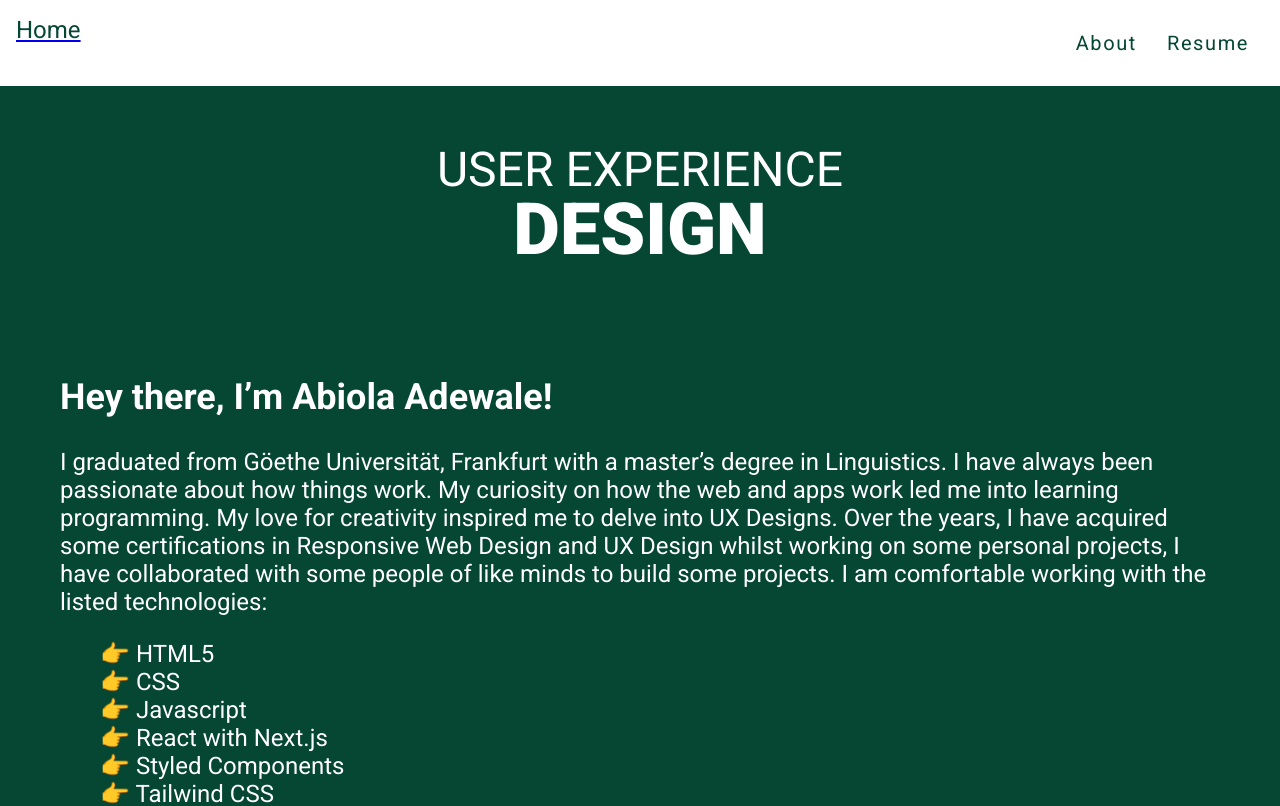
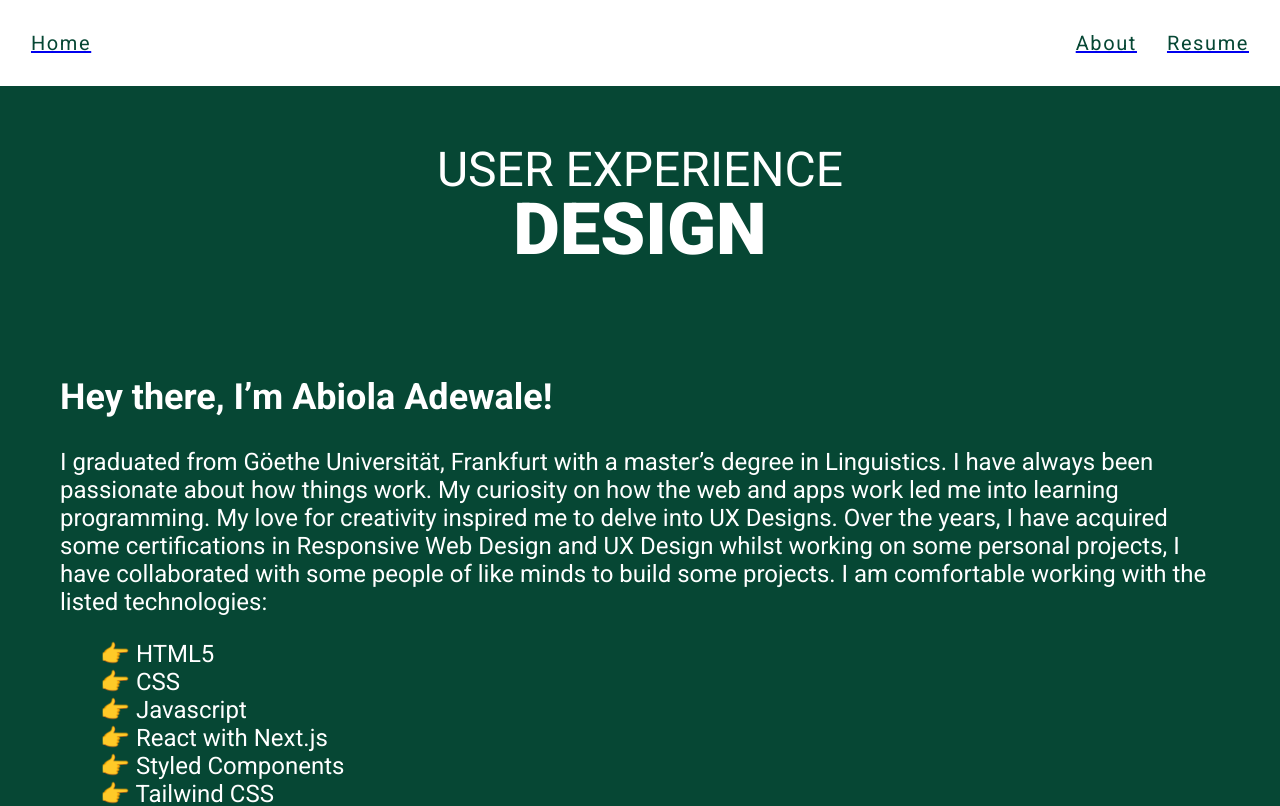
Before and after one commit to Abby-Wale/Abby-Wale.github.io, a Next.js app: page /about in a window 1280 px wide. Shown: the top 806 px of the page. Built offline with nearby package versions, Linux system fonts and the light colour scheme.

Commit message:
Updated Navbar component to fix Link issue

```diff
--- a/components/Navigation.js
+++ b/components/Navigation.js
@@ -10,7 +10,7 @@ function Navbar() {
     <Header>
       <LeftNav>
         <Link href="/" passHref>
-          <LeftAnchor onClick={() => updateShowmenu(!showmenu)}>Home</LeftAnchor>
+          <StyledDiv onClick={() => updateShowmenu(!showmenu)}>Home</StyledDiv>
         </Link>
         <button onClick={() => updateShowmenu(!showmenu)}>
           {showmenu ? <FaTimes /> : <FaBars />}
@@ -18,10 +18,10 @@ function Navbar() {
       </LeftNav>
       <RightNav showmenu={showmenu}>
         <Link href="/about" passHref>
-          <RightAnchor onClick={() => updateShowmenu(!showmenu)}>About</RightAnchor>
+          <StyledDiv onClick={() => updateShowmenu(!showmenu)}>About</StyledDiv>
         </Link>
         <a href="/AdewaleAbiolaResume.pdf" target="_blank" rel="noopener noreferrer">
-          <RightAnchor onClick={() => updateShowmenu(!showmenu)}>Resume</RightAnchor>
+          <StyledDiv onClick={() => updateShowmenu(!showmenu)}>Resume</StyledDiv>
         </a>
       </RightNav>
     </Header>
@@ -29,7 +29,6 @@ function Navbar() {
 }
 
 export default Navbar;
-
 
 export const Header = styled.div`
   margin: 0;
@@ -44,22 +43,7 @@ export const Header = styled.div`
   }
 `;
 
-export const RightNav = styled.div`
-  display: grid;
-  grid-template-columns: 1fr 1fr;
-  overflow: hidden;
-  list-style-type: none;
-  height: ${({ showmenu }) => (showmenu ? "auto" : "0")};
-  a {
-    text-decoration: none;
-  }
-  @media screen and (min-width: 800px) {
-    display: flex;
-    height: auto;
-  }
-`;
-
-export const RightAnchor = styled.a`
+export const StyledDiv = styled.div`
   font-size: 20px;
   letter-spacing: 0.1rem;
   display: flex;
@@ -78,6 +62,21 @@ export const RightAnchor = styled.a`
   }
 `;
 
+export const RightNav = styled.div`
+  display: grid;
+  grid-template-columns: 1fr 1fr;
+  overflow: hidden;
+  list-style-type: none;
+  height: ${({ showmenu }) => (showmenu ? "auto" : "0")};
+  div {
+    text-decoration: none;
+  }
+  @media screen and (min-width: 800px) {
+    display: flex;
+    height: auto;
+  }
+`;
+
 export const LeftNav = styled.div`
   display: flex;
   justify-content: space-between;
@@ -92,17 +91,3 @@ export const LeftNav = styled.div`
     }
   }
 `;
-
-export const LeftAnchor = styled.a`
-  color: #000;
-  margin-right: auto;
-  text-decoration: none;
-  cursor: pointer;
-  color: #064734;
-  @media screen and (min-width: 800px) {
-    display: flex;
-    flex-direction: column;
-    justify-content: center;
-    align-items: center;
-  }
-`;
```
